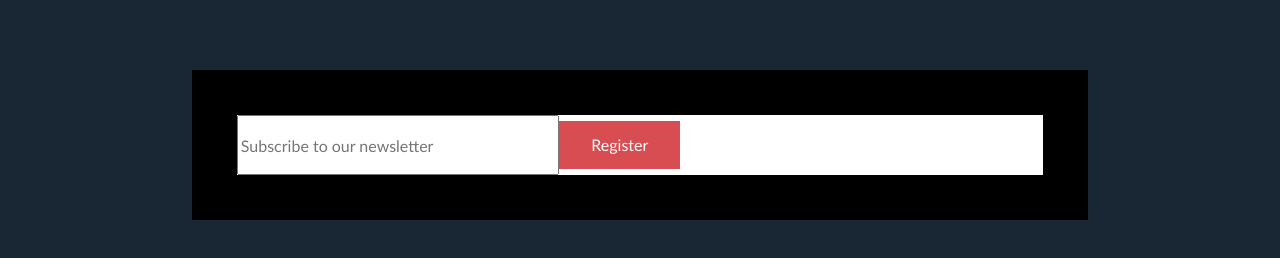
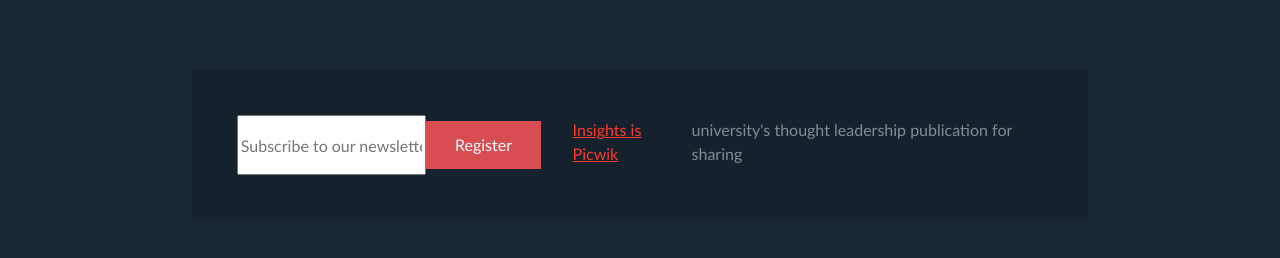
Before and after one commit to devitoangelo/proj-html-vuejs, a Vue app: page / in a window 1280 px wide. Shown: the part 4165-4423 px from the top of the page. Built offline with nearby package versions, Linux system fonts and the light colour scheme.

Commit message:
completed footer input

```diff
--- a/src/App.vue
+++ b/src/App.vue
@@ -400,14 +400,24 @@ export default {
     <div class="site_footer">
       <div class="footer">
         <div class="templete_footer">
-          <input  placeholder="Subscribe to our newsletter" class="input">
+          <input placeholder="Subscribe to our newsletter" class="input_text">
           <button class="buttom"> Register</button>
+          <section class="text_footer">
+            <nav class="color_text">
+              Insights is Picwik
+            </nav>
+            <nav style="color: var(--color_text);">
+              university's thought leadership publication for sharing
+            </nav>
+
+
+          </section>
+
 
 
 
 
         </div>
-
       </div>
 
 
@@ -661,21 +671,21 @@ hr {
   >.footer {
     margin: auto;
     width: 70%;
-    background-color: black;
+    background-color: var(--color);
     height: 150px;
     display: flex;
 
     >.templete_footer {
       margin: auto;
       width: 90%;
-      background-color: white;
+      background-color: var(--color);
       height: 40%;
-      display: flex;
+      display: inline-flex;
       align-items: center;
 
-      >.input {
+      >.input_text {
         height: 100%;
-        width: 40%;
+        width: 25%;
         text-decoration: none;
 
 
@@ -691,10 +701,16 @@ hr {
         border: none
       }
 
-      >.text_footer{
+      >.text_footer {
         display: flex;
         height: 90%;
         margin-left: 2rem;
+
+        >.color_text {
+          color: var(--color_subtitle);
+          text-decoration: underline;
+          margin-right: 0.5rem;
+        }
       }
 
     }
--- a/src/style.css
+++ b/src/style.css
@@ -1,19 +1,21 @@
 :root {
   font-family: Inter, system-ui, Avenir, Helvetica, Arial, sans-serif;
-  --color_subtitle :  #FF3A2D;
-  --color_statistics : #F28202;
+  --color_subtitle: #FF3A2D;
+  --color_statistics: #F28202;
   --ResultOnlineCourse: #D74D52;
   --HappyClients: #3adc79;
-  --bg_free:  #D74D5240;
+  --bg_free: #D74D5240;
   --color_event: #D74D52CF;
-  --bg_footer: #192735 ;
+  --bg_footer: #192735;
+  --color: #15222E;
+  --color_text: #FFFFFF7A;
 }
 
 
-*{
-  font-family:'Gill Sans', 'Gill Sans MT', Calibri, 'Trebuchet MS', sans-serif;
+* {
+  font-family: 'Gill Sans', 'Gill Sans MT', Calibri, 'Trebuchet MS', sans-serif;
 }
 
-body{
+body {
   background-color: #fbfbfb;
 }
```
